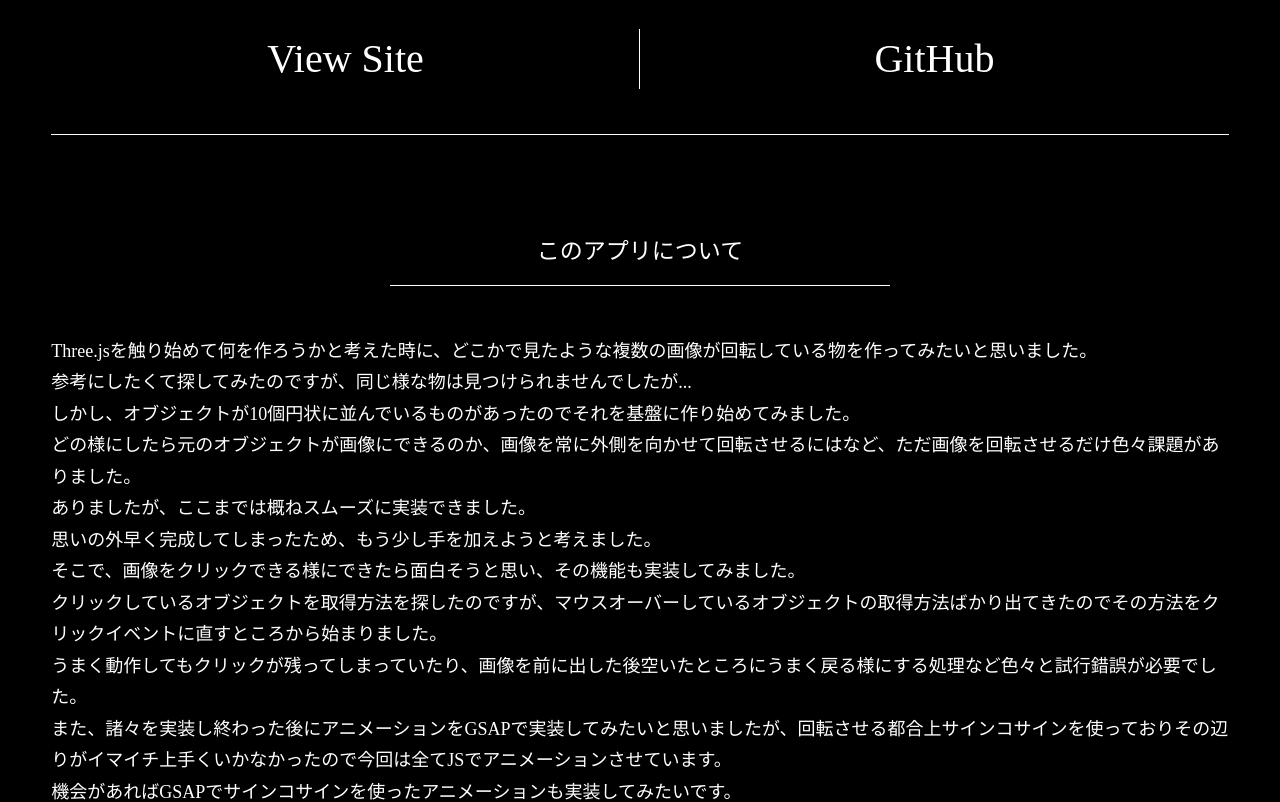
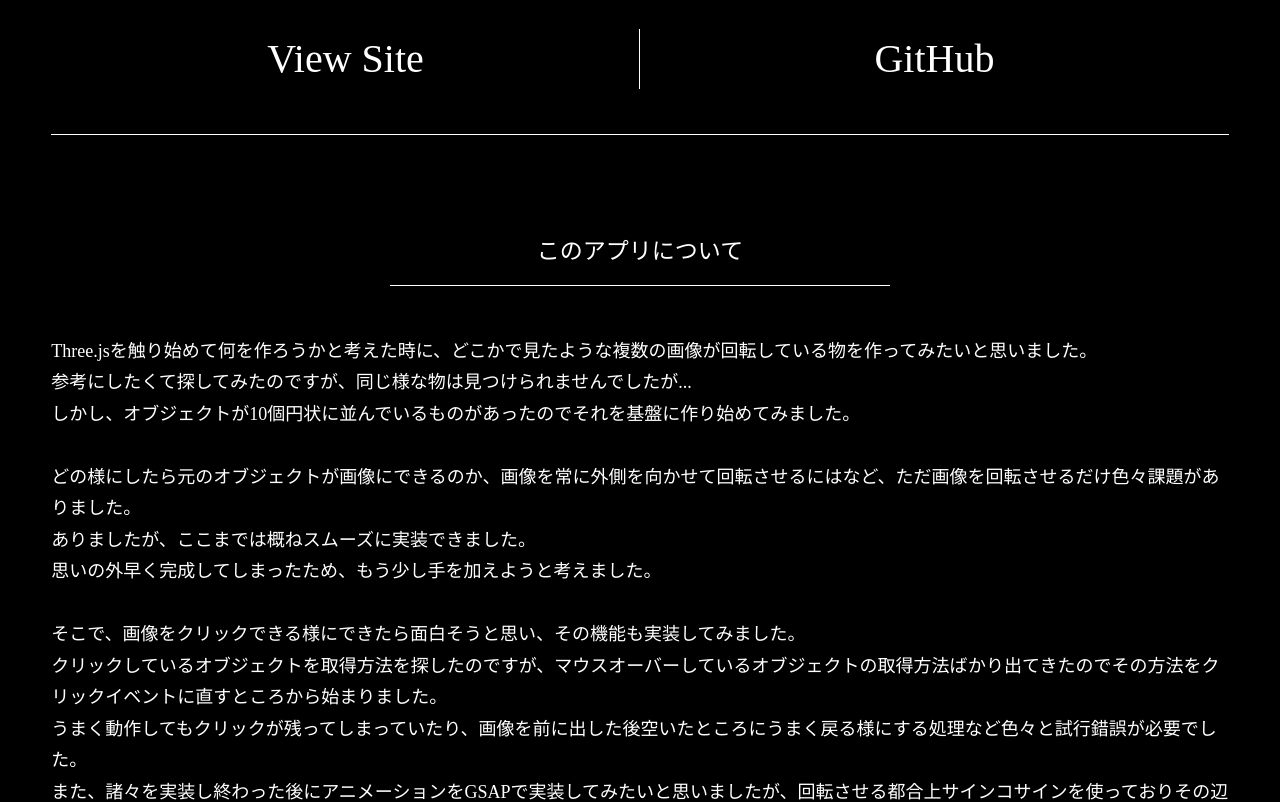
Before and after one commit to yoshizawa888/portfolio, a Vue app: page /portfolio/rotationg-gallery in a window 1280 px wide. Shown: the part 660-1462 px from the top of the page. Built offline with nearby package versions, Linux system fonts and the light colour scheme.

Commit message:
テキスト追加

```diff
--- a/src/App.vue
+++ b/src/App.vue
@@ -23,7 +23,7 @@
 
 .v-enter-from {
   opacity: 0;
-  transform: translateY(200px);
+  /* transform: translateY(200px); */
 }
 .v-enter-active,
 .v-leave-active {
@@ -31,7 +31,7 @@
 }
 .v-leave-to {
   opacity: 0;
-  transform: translateY(-200px);
+  /* transform: translateY(-200px); */
 }
 
 </style>
--- a/src/components/Contents.vue
+++ b/src/components/Contents.vue
@@ -35,36 +35,6 @@ const works = [
 		img: TodoList,
 		link: '/todo-list',
 		tecs: ['Vue.js'],
-	},
-	{
-		img: SeamlessColorBall,
-		link: '',
-		tecs: ['Vue.js', 'Vue Router', 'Three.js'],
-	},
-	{
-		img: RotationgGallery,
-		link: '',
-		tecs: ['Vue.js', 'Three.js'],
-	},
-	{
-		img: SeamlessColorBall,
-		link: '',
-		tecs: ['Vue.js', 'Three.js'],
-	},
-	{
-		img: SeamlessColorBall,
-		link: '',
-		tecs: ['Vue.js', 'Vue Router', 'Three.js'],
-	},
-	{
-		img: RotationgGallery,
-		link: '',
-		tecs: ['Vue.js', 'Three.js'],
-	},
-	{
-		img: SeamlessColorBall,
-		link: '',
-		tecs: ['Vue.js', 'Three.js'],
 	},
 ];
 
@@ -110,9 +80,9 @@ const listView = () => {
 	listItems.forEach((item: HTMLLIElement) => {
 		const imgWrap = item.querySelectorAll('.is-img-wrap')[0];
 		const tecs = item.querySelectorAll('.is-tec');
-			const trigger = ScrollTrigger.create({
+		const trigger = ScrollTrigger.create({
 			trigger: item,
-			start: 'top 80%',
+			start: 'top 85%',
 			toggleActions: 'play none none none',
 		});
 		const tl = gsap.timeline({
--- /dev/null
+++ b/src/components/Detail.vue
@@ -0,0 +1,39 @@
+<script lang="ts" setup>
+import { onMounted } from 'vue';
+import { onBeforeRouteLeave } from 'vue-router';
+import { TransitionLeave, TransitionMount } from '../assets/ts/transition';
+defineProps({
+	imgUrl: String,
+	siteUrl: String,
+	gitUrl: String,
+	text: String,
+});
+onMounted(() => {
+  const transitionMount = new TransitionMount();
+});
+
+onBeforeRouteLeave((to, from) => {
+  const transitionLeave = new TransitionLeave();
+});
+</script>
+<template>
+	<div class="wrap">
+		<div class="inner">
+			<img class="main-img" :src="imgUrl" alt="" />
+			<div class="link-wrap">
+				<p><a :href="siteUrl" target="_blank">View Site</a></p>
+				<p><a :href="gitUrl" target="_blank">GitHub</a></p>
+			</div>
+			<div class="text-wrap">
+				<p class="title">このアプリについて</p>
+				<div class="text">
+					<slot></slot>
+				</div>
+			</div>
+			<router-link class="top-link" to="/">一覧へ戻る</router-link>
+		</div>
+	</div>
+</template>
+<style lang="scss" scoped>
+@import '../assets/scss/detail.scss';
+</style>
--- a/src/views/ParticleWave.vue
+++ b/src/views/ParticleWave.vue
@@ -1,7 +1,19 @@
 <script lang="ts" setup>
+import Detail from '../components/Detail.vue';
+import mainImg from '../assets/img/particle_wave.jpg';
 </script>
 <template>
-  <div>
-    ウェーブ
-  </div>
+	<Detail :imgUrl="mainImg" siteUrl="https://yoshizawa888.github.io/particle-wave/" gitUrl="https://github.com/yoshizawa888/particle-wave">
+		<p>
+			こちらを作成しようと思ったきっかけは、学生の頃に卒業制作でUnityのVFXでパーティクルを触れたことがきっかけです。<br />
+			作っていて楽しくとても綺麗だったのでWebでもパーティクルがメインのものを作成してみました。
+		</p>
+		<br />
+		<p>
+			構造は比較的シンプルです。<br>
+			パーティクルが生成される2本の領域を生成し、左から右に流してサイン、コサイン、タンジェントで動きをつけています。<br>
+			色は赤を固定値にして青と緑は座標によって色が変わるようにしてグラデーションにしてみました。<br>
+			本当はもっとパーティクルを細かくして数を増やしたかったのですが、PCへの負荷を鑑みて今の形になっています。
+		</p>
+	</Detail>
 </template>
--- a/src/views/RotationgGallery.vue
+++ b/src/views/RotationgGallery.vue
@@ -1,59 +1,36 @@
 <script lang="ts" setup>
-import { onMounted } from 'vue';
-import { onBeforeRouteLeave } from 'vue-router';
-
-import { TransitionLeave, TransitionMount } from '../assets/ts/transition';
-
+import Detail from '../components/Detail.vue';
 import mainImg from '../assets/img/rotating_gallery.jpg';
-
-// gsap.to('.contents', { opacity: 0, duration: 2 });
-
-onMounted(() => {
-	// gsap
-	//   .timeline()
-	//   .to('.wrap', { opacity: 0, duration: 1 })
-	//   .to('.wrap', { opacity: 1, duration: 1 });
-  const transitionMount = new TransitionMount();
-});
-
-onBeforeRouteLeave((to, from) => {
-  const transitionLeave = new TransitionLeave();
-});
 </script>
 <template>
-	<div class="wrap">
-		<div class="inner">
-			<img class="main-img" :src="mainImg" alt="" />
-			<div class="link-wrap">
-				<p><a href="https://yoshizawa888.github.io/rotating-gallery/" target="_blank">View Site</a></p>
-				<p><a href="https://github.com/yoshizawa888/rotating-gallery" target="_blank">GitHub</a></p>
-			</div>
-			<div class="text-wrap">
-				<p class="title">このアプリについて</p>
-				<p class="text">
+	<Detail :imgUrl="mainImg" siteUrl="https://yoshizawa888.github.io/rotating-gallery" gitUrl="https://github.com/yoshizawa888/rotating-gallery/">
+		<p>
 			Three.jsを触り始めて何を作ろうかと考えた時に、どこかで見たような複数の画像が回転している物を作ってみたいと思いました。<br />
 			参考にしたくて探してみたのですが、同じ様な物は見つけられませんでしたが...<br />
-					しかし、オブジェクトが10個円状に並んでいるものがあったのでそれを基盤に作り始めてみました。<br />
+			しかし、オブジェクトが10個円状に並んでいるものがあったのでそれを基盤に作り始めてみました。
+		</p>
+		<br />
+		<p>
 			どの様にしたら元のオブジェクトが画像にできるのか、画像を常に外側を向かせて回転させるにはなど、ただ画像を回転させるだけ色々課題がありました。<br />
 			ありましたが、ここまでは概ねスムーズに実装できました。<br />
-					思いの外早く完成してしまったため、もう少し手を加えようと考えました。<br />
+			思いの外早く完成してしまったため、もう少し手を加えようと考えました。
+		</p>
+		<br />
+		<p>
 			そこで、画像をクリックできる様にできたら面白そうと思い、その機能も実装してみました。<br />
 			クリックしているオブジェクトを取得方法を探したのですが、マウスオーバーしているオブジェクトの取得方法ばかり出てきたのでその方法をクリックイベントに直すところから始まりました。<br />
 			うまく動作してもクリックが残ってしまっていたり、画像を前に出した後空いたところにうまく戻る様にする処理など色々と試行錯誤が必要でした。<br />
 			また、諸々を実装し終わった後にアニメーションをGSAPで実装してみたいと思いましたが、回転させる都合上サインコサインを使っておりその辺りがイマイチ上手くいかなかったので今回は全てJSでアニメーションさせています。<br />
-					機会があればGSAPでサインコサインを使ったアニメーションも実装してみたいです。<br />
+			機会があればGSAPでサインコサインを使ったアニメーションも実装してみたいです。
+		</p>
+		<br />
+		<p>
 			この作品を作るにあたり3Dを扱う上でサインコサインの重要性が理解できました。<br />
 			数学の知識はほとんど忘れてしまっていましたが、このアプリの場合はサインはX軸、コサインはZ軸くらいの認識で良かったのは幸いでした。<br />
 			使っている画像に関して正直なんでも良かったのですが、せっかくなら好きなものをと思いポケモンにしてみました。<br />
-					画像の形や種類が多くて非常に使い勝手も良かったです。<br />
+			ちょうど良い画像の形で種類が多く、非常に使い勝手も良かったです。<br />
 			最後に2段にしてそれでも隙間がとても空いていたのでテキストとパーティクルを散らせてみました。<br />
 			拙いコードと拙すぎるデザインですが、ぜひ見てみてください。
 		</p>
-			</div>
-			<router-link class="top-link" to="/">一覧へ戻る</router-link>
-		</div>
-	</div>
+	</Detail>
 </template>
-<style lang="scss" scoped>
-@import '../assets/scss/detail.scss';
-</style>
--- a/src/views/TargetGame.vue
+++ b/src/views/TargetGame.vue
@@ -1,7 +1,22 @@
 <script lang="ts" setup>
+import Detail from '../components/Detail.vue';
+import mainImg from '../assets/img/target_game.jpg';
 </script>
 <template>
-  <div>
-    ターゲットゲーム
-  </div>
+	<Detail :imgUrl="mainImg" siteUrl="https://yoshizawa888.github.io/vue-target-game/" gitUrl="https://github.com/yoshizawa888/vue-target-game">
+		<p>
+			こちらはVueを一通り学んだ後、最初に作成した物です。<br />
+			学んだ内容をなるべく使いたくてVue Router、Vuex、Transitonなど色々使えていると思います。<br />
+			何を作ってみようか悩みましたがVueといえばWebアプリ、尚且つVuexを使いたかった都合上値のやり取りが必要だと考え、ゲームを作ってみることにしました。<br />
+			また、この時に勉強した内容がVue2でOptionAPIだったためこのアプリのみ、Vue2で作成しています。
+		</p>
+		<br />
+		<p>
+			ゲーム内容はエイム練習ができるゲームアプリです。<br />
+			とにかく何か1つ作ってみたかったため、ゲームの内容は簡素なものにしました。<br />
+			ランキング機能も付けており、リザルト画面で5位まで表示するようにしています。
+		</p>
+		<br />
+		<p>このアプリを作らなかったらVue2で自発的に何か作ることは無かった可能性があったので、Vue2から学び始め、どのように記述していくのかが理解できて良かったと感じてます。</p>
+	</Detail>
 </template>
--- a/src/views/TodoList.vue
+++ b/src/views/TodoList.vue
@@ -1,7 +1,24 @@
 <script lang="ts" setup>
+import Detail from '../components/Detail.vue';
+import mainImg from '../assets/img/todo_list.jpg';
 </script>
 <template>
-  <div>
-    トードゥー
-  </div>
+	<Detail :imgUrl="mainImg" siteUrl="https://yoshizawa888.github.io/vue-todo-list/" gitUrl="https://github.com/yoshizawa888/vue-todo-list">
+		<p>
+			こちらはVue3でCompositionAPIを使って作成しています。<br />
+			Vueの勉強の過程で色々調べていると、練習でTODOリストを作っているサイトをいくつも見ました。<br />
+			詳細を見ていくとテキストボックスに文字を入力して、ボタンを押すと下にリストで表示され、リロードすると消えてしまうという簡素なものが殆どでした。<br />
+			そこでリロードしても消えず、もう少し使い勝手が良いものをと思い制作を始めました。
+		</p>
+		<br />
+		<p>
+			どのような形にしようかと考えた時に、昔使っていたAsanaというTODOリストのWebアプリを思い出し、それを参考に作ってみようと思いました。<br />
+			そのため、子リストはドラックで移動できるようにしています。<br />
+			また、このアプリは敢えてCookieを使って実装しています。<br />
+			元々localStorage等を使用した方がいいと考えており、そのように実装しようとしました。<br />
+			しかし、localStorageだとブラウザにデータが残ってしまいます。<br />
+			サービスとしてリリースするならその実装がいいかと思います。<br />
+			ですが、ポートフォリオとして見ていただくことを想定していたため、データが残ってしまうのが心苦しくそのままブラウザを閉じても勝手に消えるCookieを採用しました。
+		</p>
+	</Detail>
 </template>
```
Also changed, not shown: src/views/SeamlessColorBall.vue (+15 -21 lines), 6 other files (tests, documents, lock files or other folders). Lines whose indentation alone changed are shown as unchanged.
